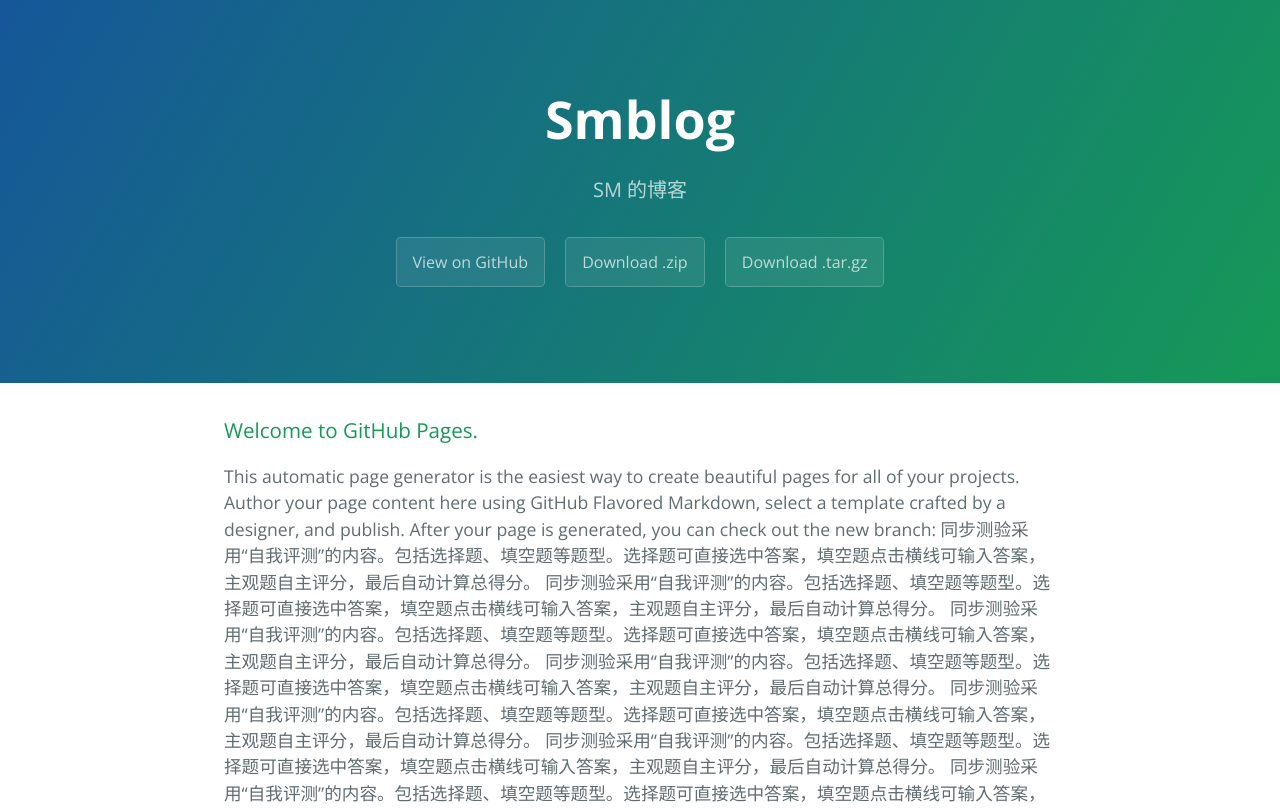
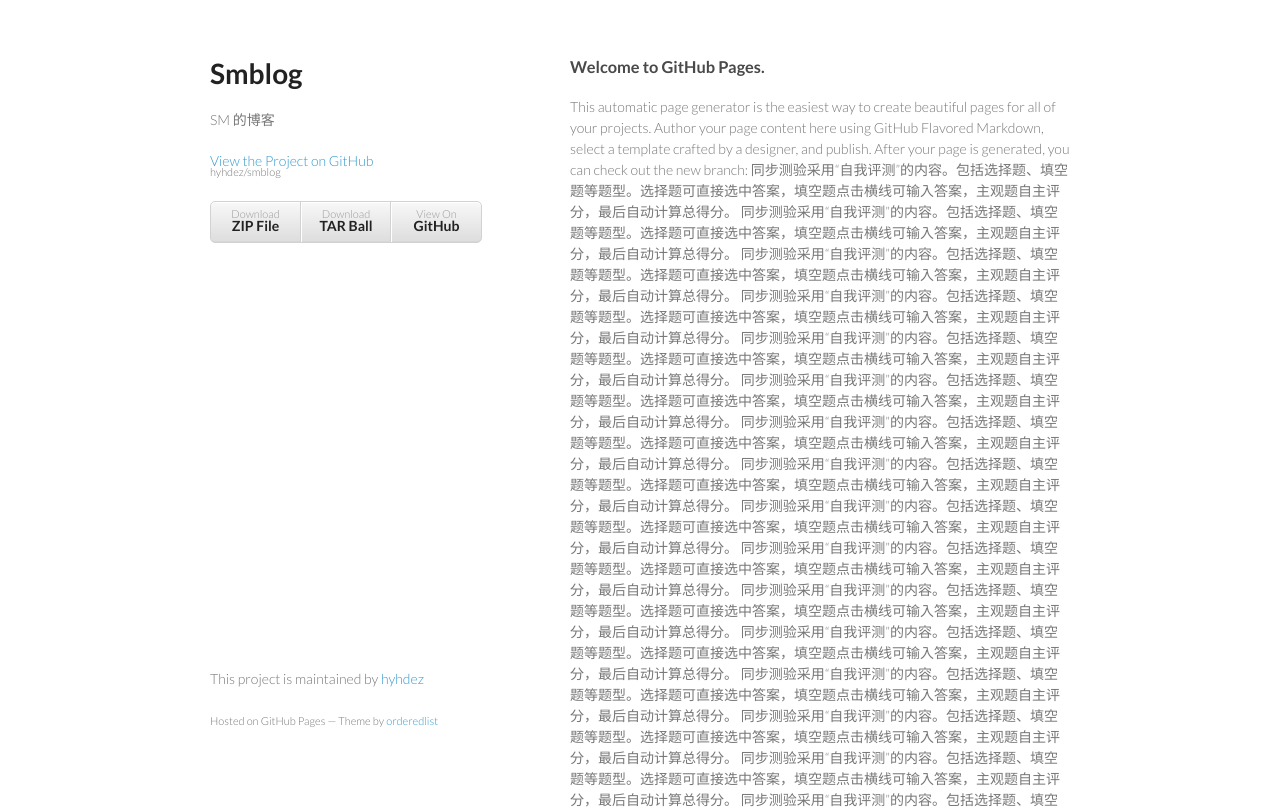
Before and after one commit to hyhdez/smblog, a plain HTML site: page index.html in a window 1280 px wide. Shown: the top 809 px of the page. Drawn offline with nearby package versions, Linux system fonts and the light colour scheme.

```diff
--- a/index.html
+++ b/index.html
@@ -1,25 +1,34 @@
-<!DOCTYPE html>
-<html lang="en-us">
+<!doctype html>
+<html>
   <head>
-    <meta charset="UTF-8">
+    <meta charset="utf-8">
+    <meta http-equiv="X-UA-Compatible" content="chrome=1">
     <title>Smblog by hyhdez</title>
-    <meta name="viewport" content="width=device-width, initial-scale=1">
-    <link rel="stylesheet" type="text/css" href="stylesheets/normalize.css" media="screen">
-    <link href='http://fonts.googleapis.com/css?family=Open+Sans:400,700' rel='stylesheet' type='text/css'>
-    <link rel="stylesheet" type="text/css" href="stylesheets/stylesheet.css" media="screen">
-    <link rel="stylesheet" type="text/css" href="stylesheets/github-light.css" media="screen">
+
+    <link rel="stylesheet" href="stylesheets/styles.css">
+    <link rel="stylesheet" href="stylesheets/pygment_trac.css">
+    <meta name="viewport" content="width=device-width, initial-scale=1, user-scalable=no">
+    <!--[if lt IE 9]>
+    <script src="//html5shiv.googlecode.com/svn/trunk/html5.js"></script>
+    <![endif]-->
   </head>
   <body>
-    <section class="page-header">
-      <h1 class="project-name">Smblog</h1>
-      <h2 class="project-tagline">SM 的博客</h2>
-      <a href="https://github.com/hyhdez/smblog" class="btn">View on GitHub</a>
-      <a href="https://github.com/hyhdez/smblog/zipball/master" class="btn">Download .zip</a>
-      <a href="https://github.com/hyhdez/smblog/tarball/master" class="btn">Download .tar.gz</a>
-    </section>
+    <div class="wrapper">
+      <header>
+        <h1>Smblog</h1>
+        <p>SM 的博客</p>
 
-    <section class="main-content">
-      <h3>
+        <p class="view"><a href="https://github.com/hyhdez/smblog">View the Project on GitHub <small>hyhdez/smblog</small></a></p>
+
+
+        <ul>
+          <li><a href="https://github.com/hyhdez/smblog/zipball/master">Download <strong>ZIP File</strong></a></li>
+          <li><a href="https://github.com/hyhdez/smblog/tarball/master">Download <strong>TAR Ball</strong></a></li>
+          <li><a href="https://github.com/hyhdez/smblog">View On <strong>GitHub</strong></a></li>
+        </ul>
+      </header>
+      <section>
+        <h3>
 <a id="welcome-to-github-pages" class="anchor" href="#welcome-to-github-pages" aria-hidden="true"><span class="octicon octicon-link"></span></a>Welcome to GitHub Pages.</h3>
 
 <p>This automatic page generator is the easiest way to create beautiful pages for all of your projects. Author your page content here using GitHub Flavored Markdown, select a template crafted by a designer, and publish. After your page is generated, you can check out the new branch:
@@ -67,15 +76,13 @@
 <a id="support-or-contact" class="anchor" href="#support-or-contact" aria-hidden="true"><span class="octicon octicon-link"></span></a>Support or Contact</h3>
 
 <p>Having trouble with Pages? Check out the documentation at <a href="https://help.github.com/pages">https://help.github.com/pages</a> or contact <a href="mailto:support@github.com">support@github.com</a> and we’ll help you sort it out.</p>
-
-      <footer class="site-footer">
-        <span class="site-footer-owner"><a href="https://github.com/hyhdez/smblog">Smblog</a> is maintained by <a href="https://github.com/hyhdez">hyhdez</a>.</span>
-
-        <span class="site-footer-credits">This page was generated by <a href="https://pages.github.com">GitHub Pages</a> using the <a href="https://github.com/jasonlong/cayman-theme">Cayman theme</a> by <a href="https://twitter.com/jasonlong">Jason Long</a>.</span>
+      </section>
+      <footer>
+        <p>This project is maintained by <a href="https://github.com/hyhdez">hyhdez</a></p>
+        <p><small>Hosted on GitHub Pages &mdash; Theme by <a href="https://github.com/orderedlist">orderedlist</a></small></p>
       </footer>
-
-    </section>
-
+    </div>
+    <script src="javascripts/scale.fix.js"></script>
 
   </body>
 </html>
```
